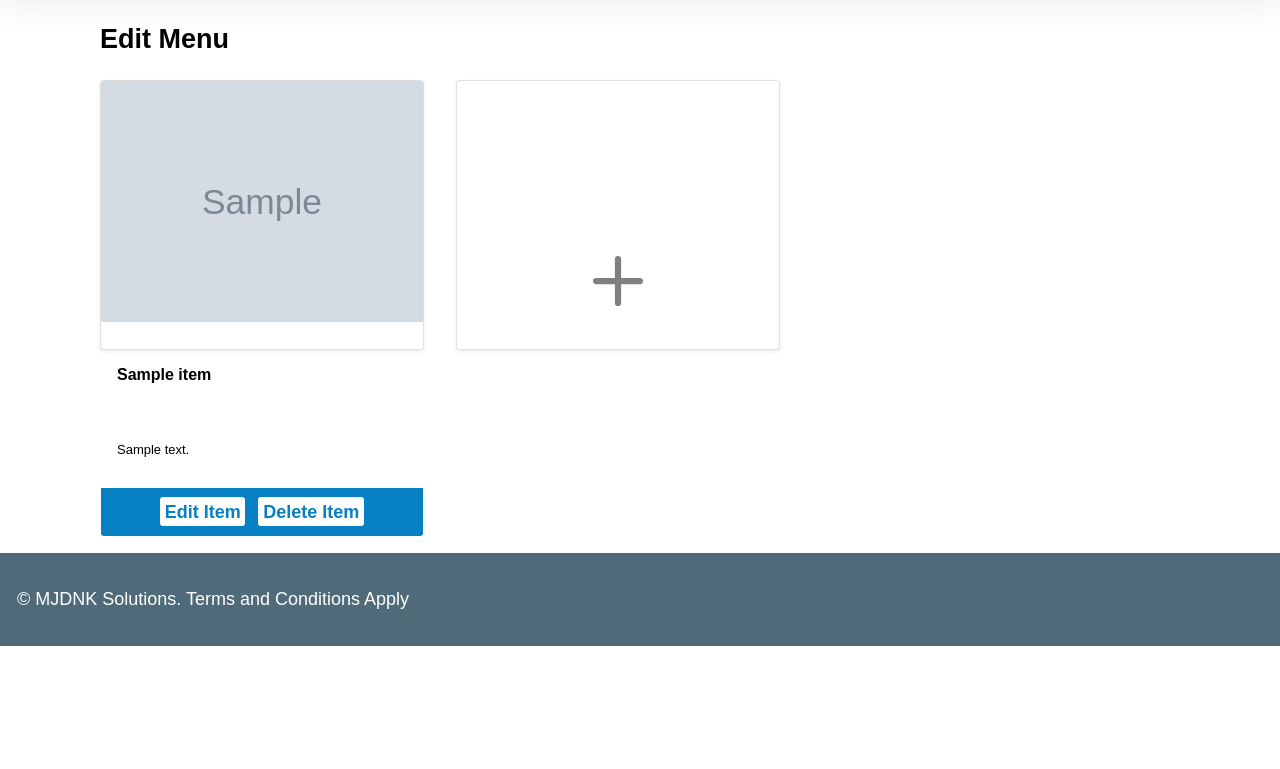
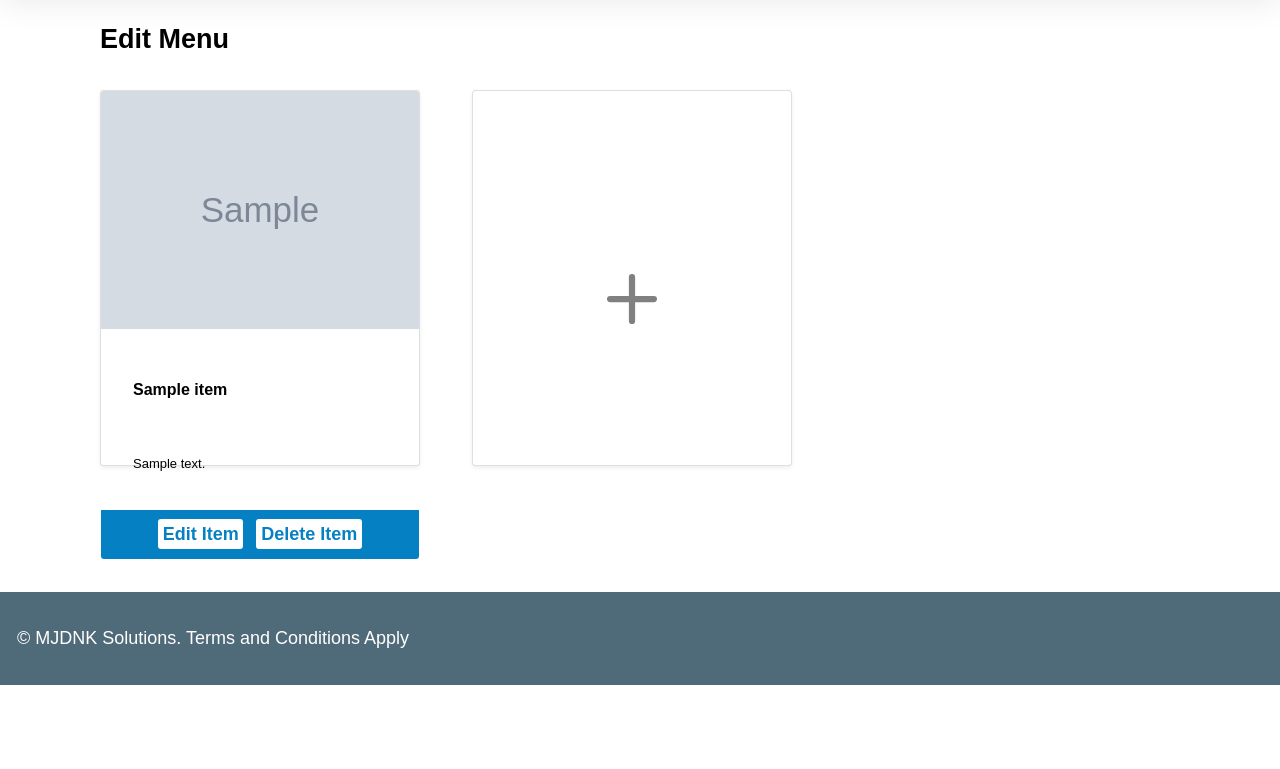
Before and after one commit to SWEN-PROJECT/pizzahut-two, a Flask app: page /menu in a window 1280 px wide. Shown: the part 94-863 px from the top of the page. Before the commit the page ends 740 px from the top, so only its background shows below. Run offline with Flask 2, Linux system fonts and the light colour scheme; a user stored in the database is signed in; tables that the repository leaves empty hold one stand-in row (values such as "Sample post"); grey boxes marked "Sample" are stand-in pictures; some libraries are stand-ins or nearby versions.

Commit message:
Css changes.

```diff
--- a/app/static/css/_cards.scss
+++ b/app/static/css/_cards.scss
@@ -1,20 +1,22 @@
 .card{
+    // position: relative;
     display: flex;
     flex-direction: column;
     word-wrap: break-word;
-    min-width: 0;
     background-color: $white;
     background-clip: border-box;
     border: 1px solid rgba(0,0,0,.125);
     border-radius: .25rem;
+    width: 20rem;
     box-shadow: 0 .125rem .25rem rgba(0,0,0,.075);
 
     &-h{
-        height: 59%;
+        height: 80%;
     }
 
     &-img{
         width: 100%;
+        height: 70%;
         border-top-left-radius: calc(.25rem - 1px);
         border-top-right-radius: calc(.25rem - 1px);
     }
@@ -22,6 +24,7 @@
     &-body{
         display: flex;
         flex-direction: column;
+        padding: 0.5rem 1rem;
     }
 
     &-title{
@@ -42,10 +45,6 @@
         background-color: $mBlue;
         border-top: 1px solid $mBlue;
         text-align: center;
-
-        &:last-child {
-            border-radius: 0 0 calc(.25rem - 1px) calc(.25rem - 1px);
-        }
 
         a{
         color: #fff;
@@ -70,6 +69,10 @@
         }
     }
 
+    &-footer:last-child {
+        border-radius: 0 0 calc(.25rem - 1px) calc(.25rem - 1px);
+    }
+
     &-g{
         background-color: $cultured;
         width: 400px;
@@ -92,7 +95,3 @@
 
     }
 }
-
-.img9{
-    height: 40%;
-}
--- a/app/static/css/_landing.scss
+++ b/app/static/css/_landing.scss
@@ -147,10 +147,10 @@ img{
     margin-left: auto;
 
     .card-set{
-    margin: 1rem auto;
+    margin: 2rem auto;
     display: grid;
     grid-template-columns: 30% 30% 30%;
-    gap: 2rem;
+    gap: 3rem;
 }
 }
 
--- a/app/static/css/landing.css
+++ b/app/static/css/landing.css
@@ -148,7 +148,6 @@ body {
 }
 
 .card {
-  position: relative;
   display: -webkit-box;
   display: -ms-flexbox;
   display: flex;
@@ -157,21 +156,22 @@ body {
       -ms-flex-direction: column;
           flex-direction: column;
   word-wrap: break-word;
-  min-width: 0;
   background-color: #ffffff;
   background-clip: border-box;
   border: 1px solid rgba(0, 0, 0, 0.125);
   border-radius: .25rem;
+  width: 20rem;
   -webkit-box-shadow: 0 0.125rem 0.25rem rgba(0, 0, 0, 0.075);
           box-shadow: 0 0.125rem 0.25rem rgba(0, 0, 0, 0.075);
 }
 
 .card-h {
-  height: 59%;
+  height: 80%;
 }
 
 .card-img {
   width: 100%;
+  height: 70%;
   border-top-left-radius: calc(.25rem - 1px);
   border-top-right-radius: calc(.25rem - 1px);
 }
@@ -184,6 +184,7 @@ body {
   -webkit-box-direction: normal;
       -ms-flex-direction: column;
           flex-direction: column;
+  padding: 0.5rem 1rem;
 }
 
 .card-title {
@@ -204,10 +205,6 @@ body {
   background-color: #0580C3;
   border-top: 1px solid #0580C3;
   text-align: center;
-}
-
-.card-footer:last-child {
-  border-radius: 0 0 calc(.25rem - 1px) calc(.25rem - 1px);
 }
 
 .card-footer a {
@@ -233,6 +230,10 @@ body {
   margin-right: 8px;
 }
 
+.card-footer:last-child {
+  border-radius: 0 0 calc(.25rem - 1px) calc(.25rem - 1px);
+}
+
 .card-g {
   background-color: #F5F5F5;
   width: 400px;
@@ -253,10 +254,6 @@ body {
 .card .bi-plus:hover {
   cursor: pointer;
   opacity: 0.75;
-}
-
-.img9 {
-  height: 40%;
 }
 
 .top {
@@ -464,12 +461,12 @@ img {
 }
 
 .container .card-set {
-  margin: 1rem auto;
+  margin: 2rem auto;
   display: -ms-grid;
   display: grid;
   -ms-grid-columns: 30% 30% 30%;
       grid-template-columns: 30% 30% 30%;
-  gap: 2rem;
+  gap: 3rem;
 }
 
 .confirm {
--- a/app/static/css/login.css
+++ b/app/static/css/login.css
@@ -352,12 +352,12 @@ img {
 }
 
 .container .card-set {
-  margin: 1rem auto;
+  margin: 2rem auto;
   display: -ms-grid;
   display: grid;
   -ms-grid-columns: 30% 30% 30%;
       grid-template-columns: 30% 30% 30%;
-  gap: 2rem;
+  gap: 3rem;
 }
 
 .confirm {
--- a/app/static/css/signin.css
+++ b/app/static/css/signin.css
@@ -352,12 +352,12 @@ img {
 }
 
 .container .card-set {
-  margin: 1rem auto;
+  margin: 2rem auto;
   display: -ms-grid;
   display: grid;
   -ms-grid-columns: 30% 30% 30%;
       grid-template-columns: 30% 30% 30%;
-  gap: 2rem;
+  gap: 3rem;
 }
 
 .confirm {
--- a/app/templates/menu.html
+++ b/app/templates/menu.html
@@ -39,7 +39,7 @@
     <div class="card-set">
         {% for item in items %}
             <div class="card card-h" id={{ item.getNum() }}>
-                <img src="{{ url_for('get_image', filename= item.getImageName()) }}" alt="" class="card-img img9">
+                <img src="{{ url_for('get_image', filename= item.getImageName()) }}" alt="" class="card-img">
                 <div class="card-body">
                     <h5 class="card-title">{{ item.getName() }}</h5>
                     <p class="card-text"> {{ item.getDescription() }}</p>
```
Also changed, not shown: app/static/css/staff.css (+8 -11 lines), 2 other files.
